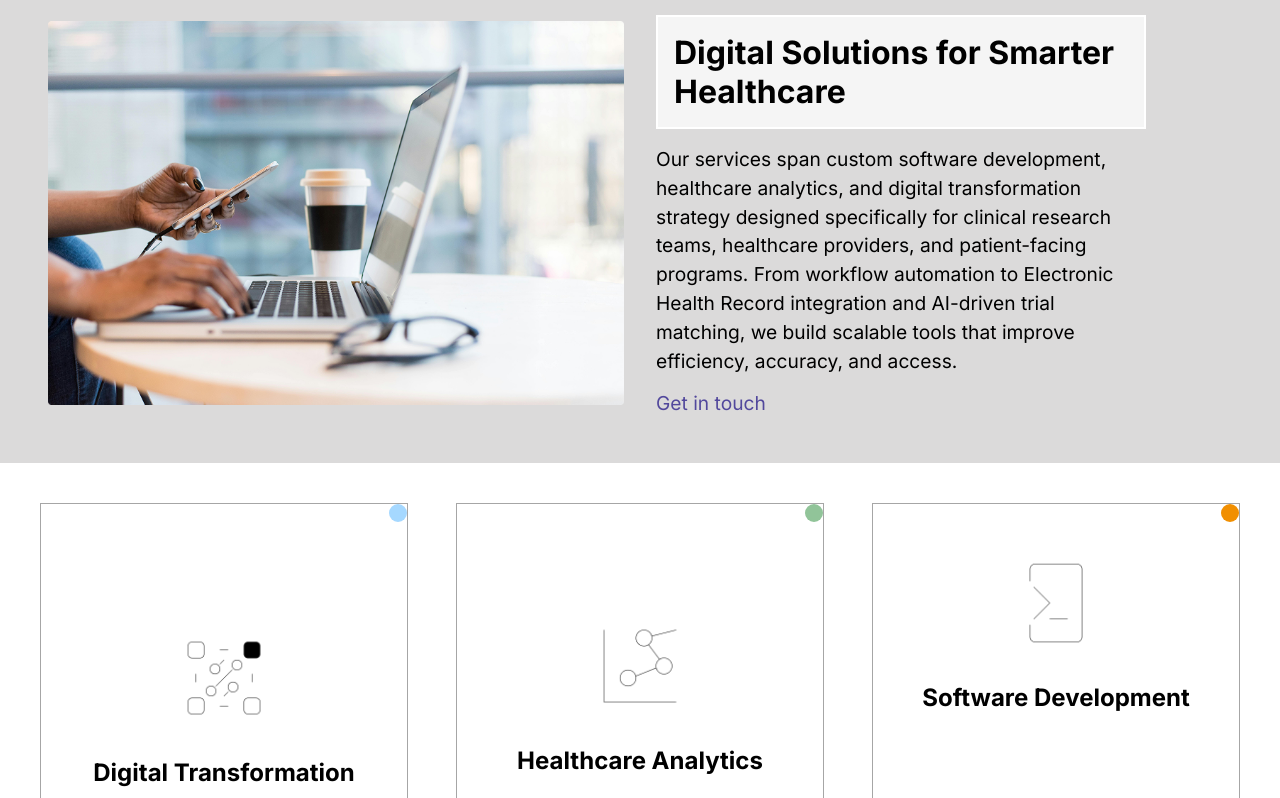
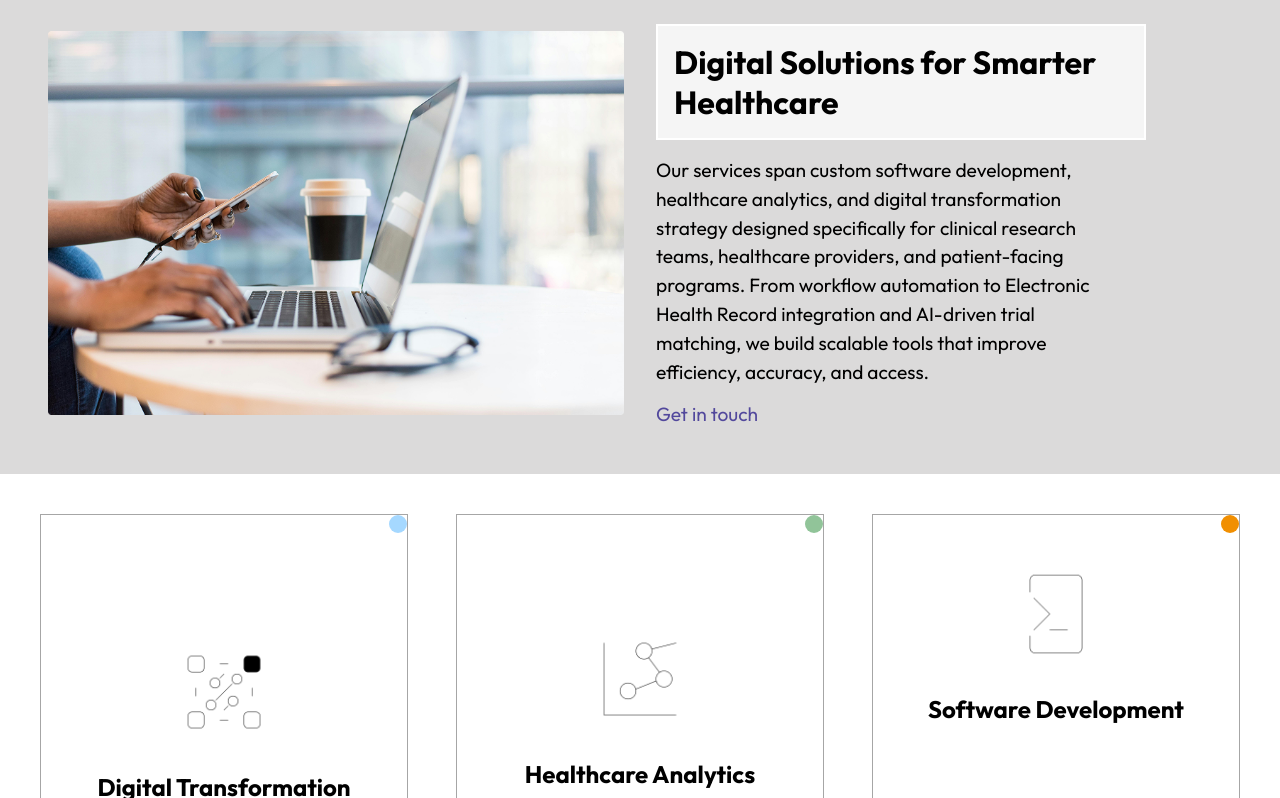
Before and after one commit to axonlinkcode/webpage, a React (Vite) app in the folder frontend/: page / in a window 1280 px wide. Shown: the part 1140-1938 px from the top of the page. Built offline with nearby package versions, Linux system fonts and the light colour scheme.

Commit message:
font issues changed to outfit

```diff
--- a/frontend/src/index.css
+++ b/frontend/src/index.css
@@ -1,14 +1,14 @@
-@import url('https://fonts.googleapis.com/css2?family=Inter:ital,opsz,wght@0,14..32,100..900;1,14..32,100..900&display=swap');
-
+/* @import url('https://fonts.googleapis.com/css2?family=Inter:ital,opsz,wght@0,14..32,100..900;1,14..32,100..900&display=swap'); */
+@import url('https://fonts.googleapis.com/css2?family=Outfit:wght@100..900&display=swap');
 
 *{
     margin: 0;
     padding: 0;
     box-sizing: border-box;
-    font-family: 'Inter', sans-serif;
+     font-family: 'Outfit', sans-serif;
     text-decoration: none;
 }
 
 body {
-  font-family: 'Inter', sans-serif;
+   font-family: 'Outfit', sans-serif;
 }
```
